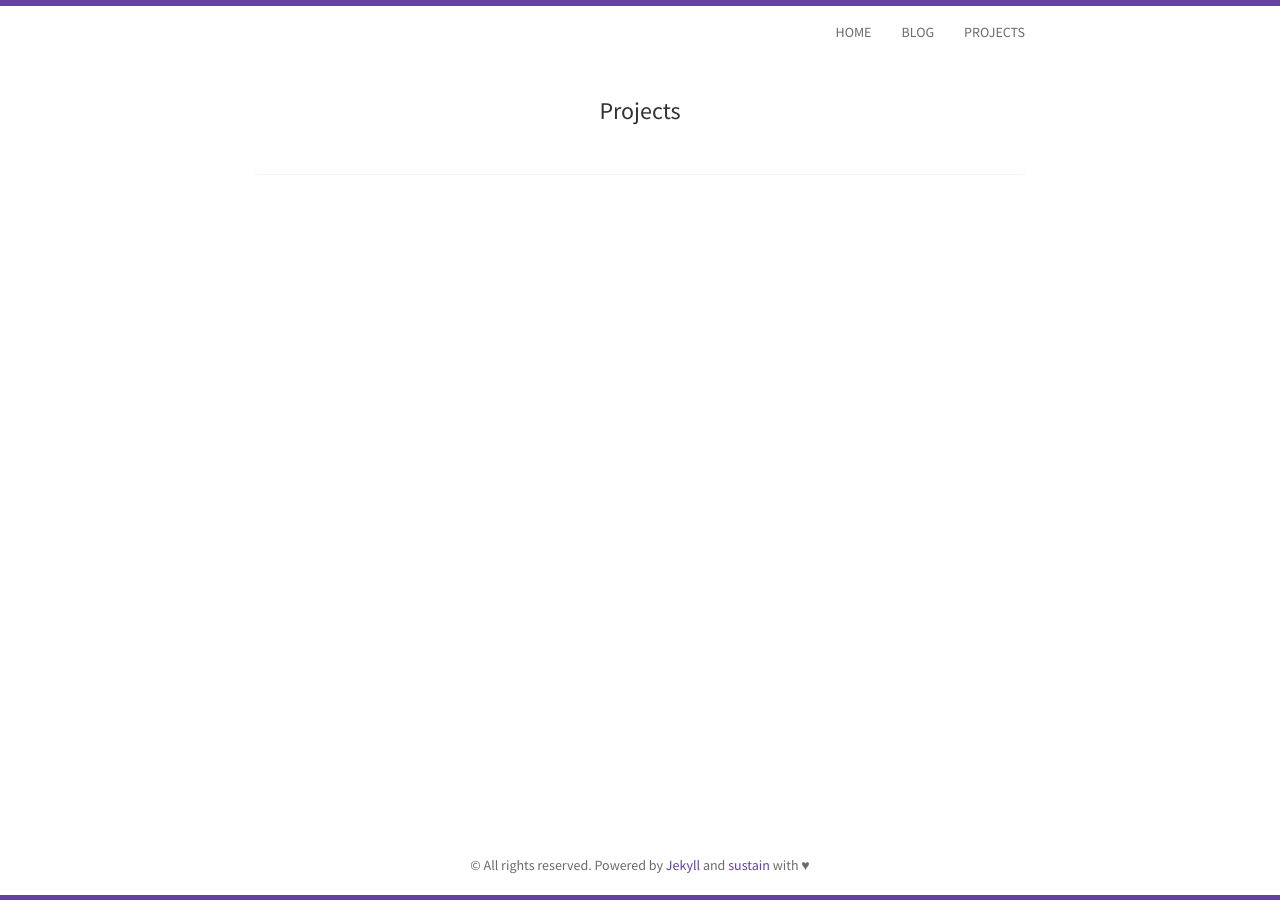
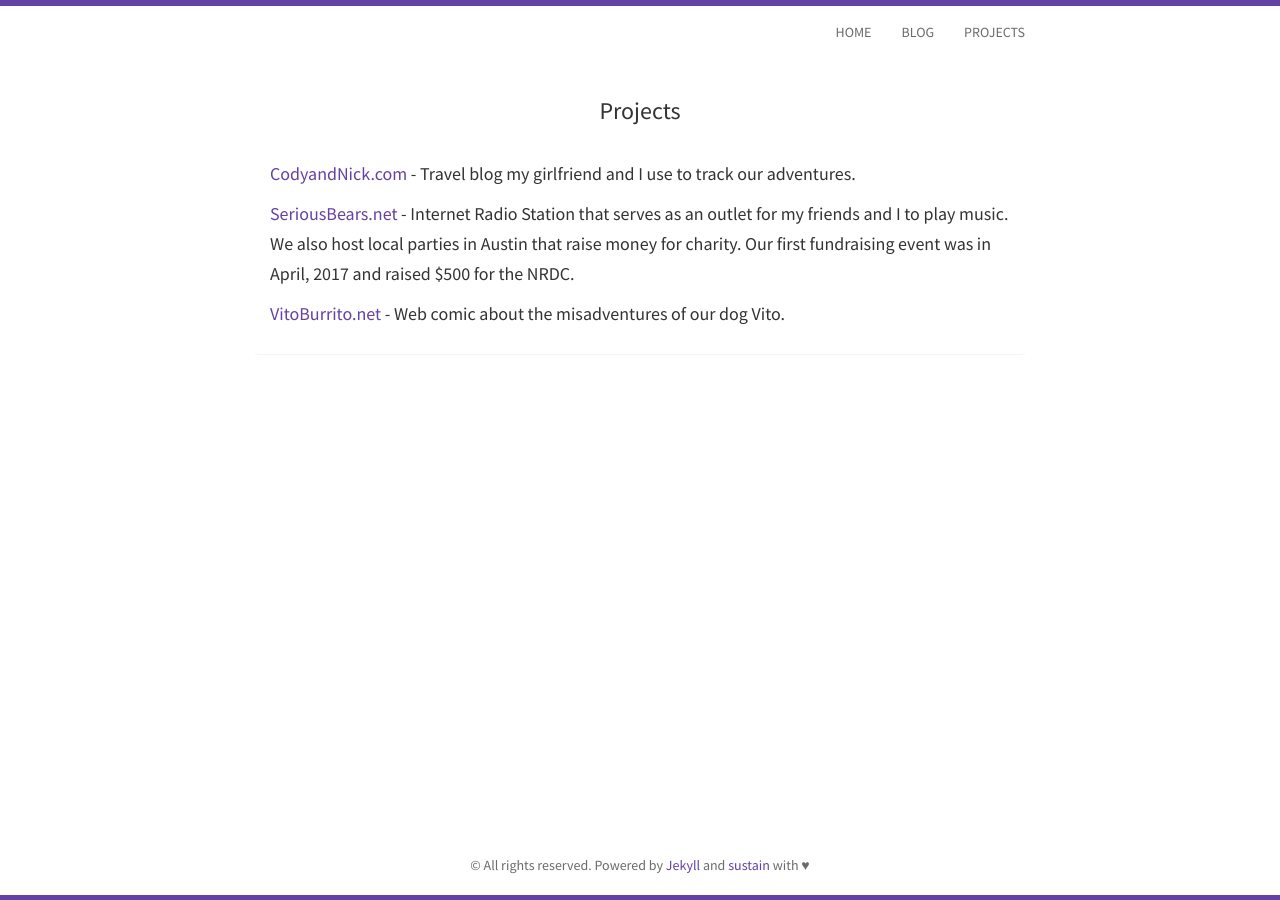
Before and after one commit to NLaff/Lafferty.co, a Jekyll site: the page built from projects.html, in a window 1280 px wide. Built offline with Jekyll 4.4.1, drawn with Linux system fonts in a browser that asks for light colours; nearby versions of some CDN libraries.

Commit message:
Updated projects include

```diff
--- a/_includes/projects.html
+++ b/_includes/projects.html
@@ -4,7 +4,9 @@
   <div class="panel panel-default">
     <div class="panel-body">
 		<h5>
-
+			<a href="http://CodyandNick.com">CodyandNick.com</a> - Travel blog my girlfriend and I use to track our adventures.</h5>
+<h5><a href="http://SeriousBears.net">SeriousBears.net</a> - Internet Radio Station that serves as an outlet for my friends and I to play music. We also host local parties in Austin that raise money for charity. Our first fundraising event was in April, 2017 and raised $500 for the NRDC.<br>
+<h5><a href="http://VitoBurrito.net">VitoBurrito.net</a> - Web comic about the misadventures of our dog Vito.
 		</h5>
     </div>
   </div>
```
